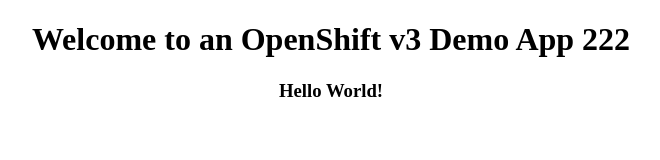
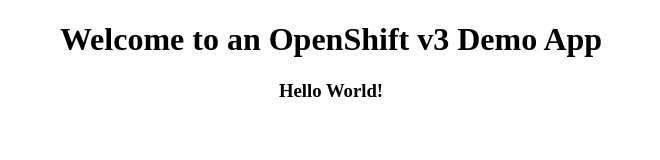
Before and after one commit to iamkatli/openshift-demo-ngnix, a plain HTML site: page docker/index.html in a window 1280 px wide. Shown: the whole page, without its empty margins (309-969 px from the left). Drawn offline with Linux system fonts and the light colour scheme.

Commit message:
Update index.html

```diff
--- a/docker/index.html
+++ b/docker/index.html
@@ -6,7 +6,7 @@
     </head>
     <body>
         <div class="page-header" align=center>
-          <h1>Welcome to an OpenShift v3 Demo App 222</h1>
+          <h1>Welcome to an OpenShift v3 Demo App</h1>
         </div>
         <div class="container" align=center>
           <h3>Hello World!</h3>
```
